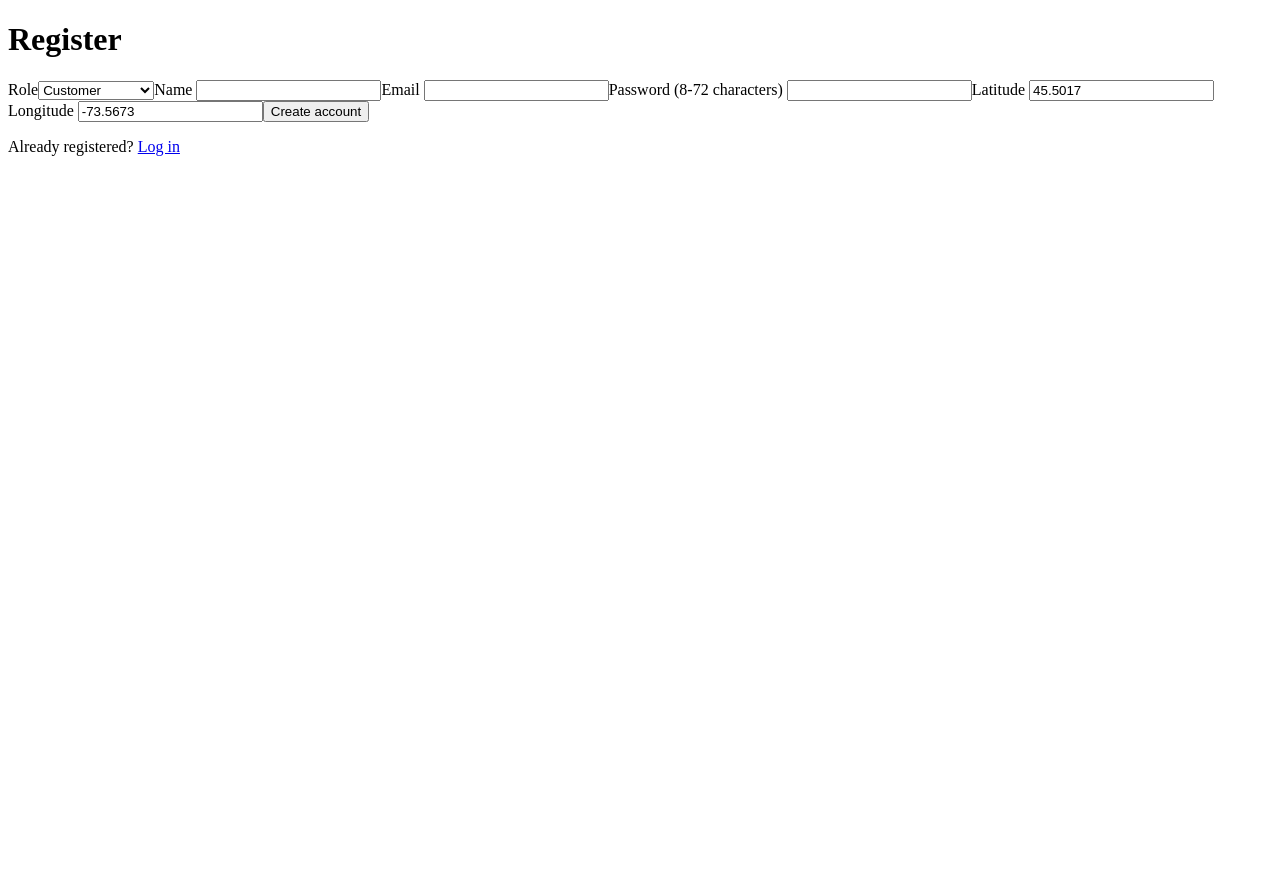
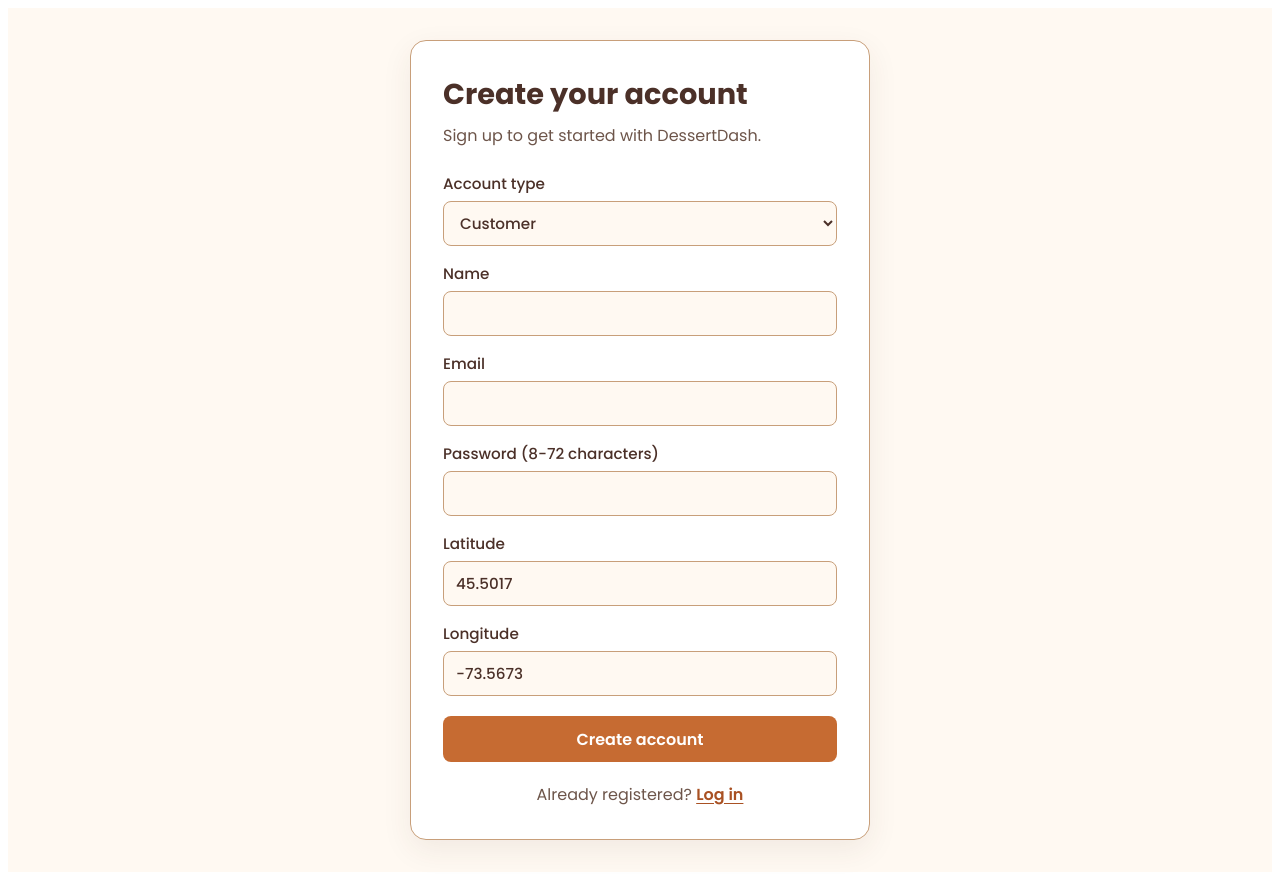
Before and after one commit to sharkie1704/SOEN-Rangers_HM, a React (Vite) app: page /register in a window 1280 px wide. Before the commit the page ends 800 px from the top, so only its background shows below. Built offline with nearby package versions, Linux system fonts and the light colour scheme; no server answers.

Commit message:
style: reg page basic css

```diff
--- a/src/ui/reg/pages/RegistrationPage.tsx
+++ b/src/ui/reg/pages/RegistrationPage.tsx
@@ -36,10 +36,12 @@ export default function RegistrationPage() {
   }
 
   return (
-    <main>
-      <h1>Register</h1>
-      <form onSubmit={onSubmit}>
-        <label>Role
+    <main className="auth-page">
+      <section className="auth-card">
+        <h1>Create your account</h1>
+        <p className="auth-intro">Sign up to get started with DessertDash.</p>
+        <form className="auth-form" onSubmit={onSubmit}>
+          <label>Account type
           <select value={role} onChange={(e) => setRole(e.target.value as PublicRole)}>
             <option value="CUSTOMER">Customer</option>
             <option value="RESTAURANT">Restaurant staff</option>
@@ -57,13 +59,14 @@ export default function RegistrationPage() {
             </>
           )}
           {role === "RESTAURANT" && (
-          <label>Restaurant id <input value={restaurantId} onChange={(e) => setRestaurantId(e.target.value)} required /></label>
+            <label>Restaurant ID <input value={restaurantId} onChange={(e) => setRestaurantId(e.target.value)} required /></label>
           )}
 
-        {error && <p className="error" role="alert">{error}</p>}
-        <button type="submit">Create account</button>
+          {error && <p className="auth-error" role="alert">{error}</p>}
+          <button className="auth-submit" type="submit">Create account</button>
         </form>
-      <p>Already registered? <Link to="/login">Log in</Link></p>
+        <p className="auth-switch">Already registered? <Link to="/login">Log in</Link></p>
+      </section>
     </main>
   );
 }
```
Lines whose indentation alone changed are shown as unchanged.
